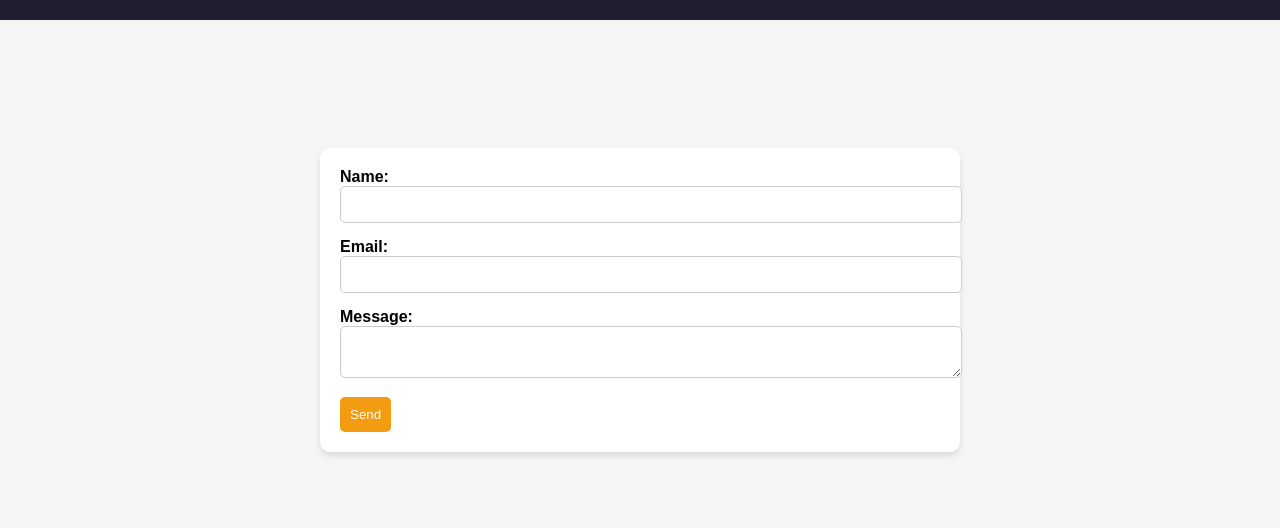
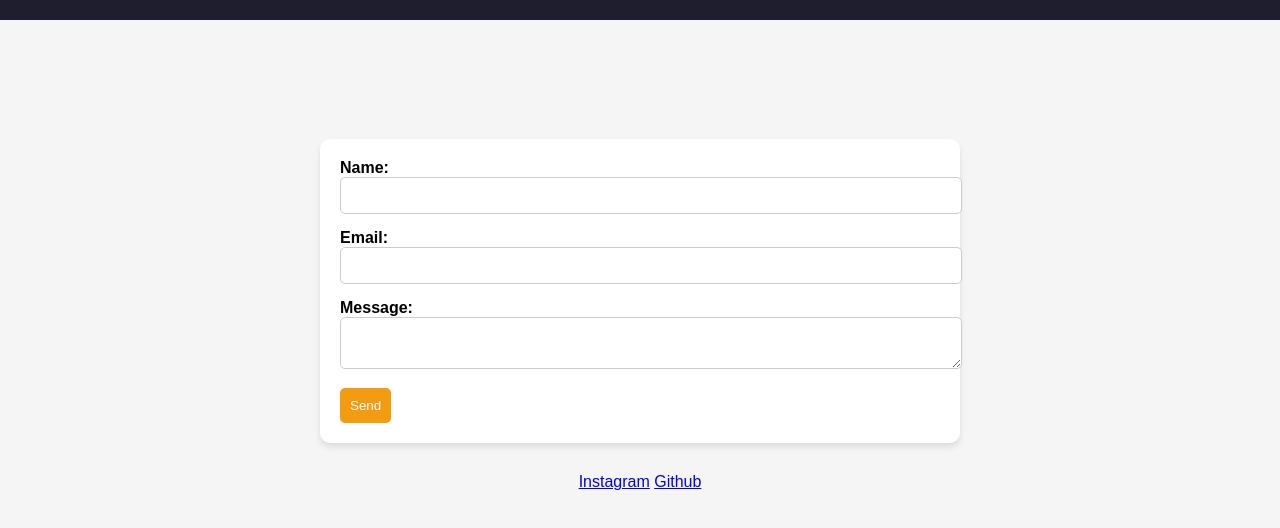
Before and after one commit to mannmannlai/mannmannlai.blog, a plain HTML site: page contact.html in a window 1280 px wide. Shown: the part 100-628 px from the top of the page. Drawn offline with Linux system fonts and the light colour scheme; a web font is replaced by a local one.

Commit message:
Update contact.html

```diff
--- a/contact.html
+++ b/contact.html
@@ -39,6 +39,13 @@
             <button type="submit" id="send-button">Send</button>
         </form>
     </section>
+    <!-- New footer with social buttons -->
+    <footer>
+        <div class="social-buttons">
+            <a href="https://www.instagram.com/mannymannnnn/" target="_blank" class="social-button">Instagram</a>
+            <a href="https://github.com/mannmannlai" target="_blank" class="social-button">Github</a>
+        </div>
+    </footer>
 
     <script>
         // Translations for language switching
```
